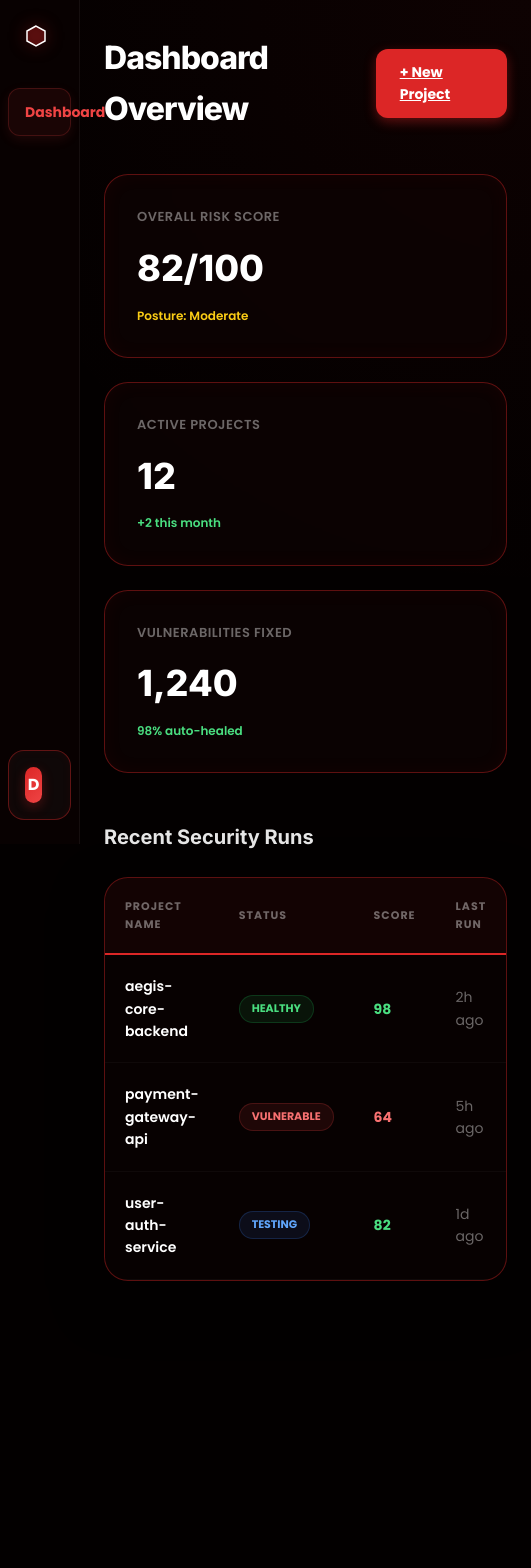
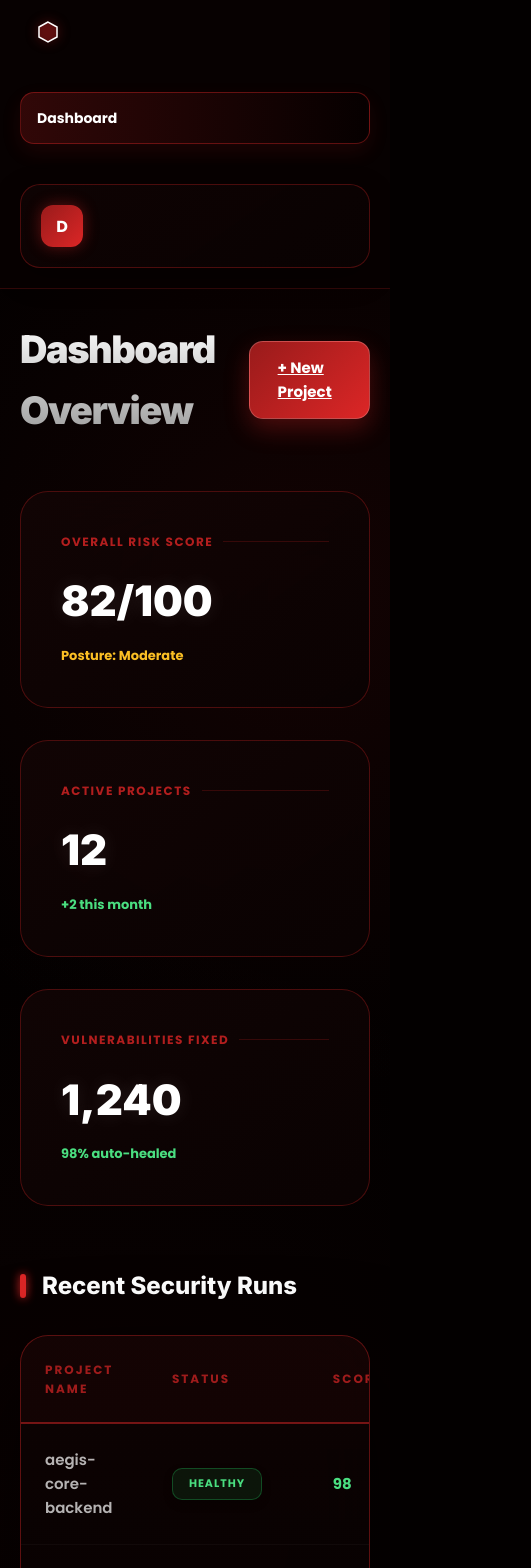
Before and after one commit to langss1/Aegisv2, a Next.js app in the folder aegis-teaser/: page /dashboard in a window 390 px wide. Shown: the top 1568 px of the page, 531 px wide, since content can reach past the window. Before the commit the page ends 1313 px from the top, so only its background shows below. Built offline with nearby package versions, Linux system fonts and the light colour scheme.

Commit message:
style: full premium dashboard redesign with dynamic gradients and responsive animations

```diff
--- a/aegis-teaser/src/app/dashboard/dashboard.module.css
+++ b/aegis-teaser/src/app/dashboard/dashboard.module.css
@@ -1,20 +1,21 @@
 .container {
   display: flex;
   min-height: 100vh;
-  background: #030000;
+  background: #020000;
   color: white;
   font-family: var(--font-poppins), sans-serif;
+  overflow-x: hidden;
 }
 
-/* Sidebar */
+/* Sidebar Refined */
 .sidebar {
-  width: 260px;
-  background: rgba(10, 2, 2, 0.8);
-  border-right: 1px solid rgba(255, 255, 255, 0.05);
+  width: 280px;
+  background: rgba(8, 2, 2, 0.9);
+  border-right: 1px solid rgba(220, 38, 38, 0.2);
   display: flex;
   flex-direction: column;
-  padding: 32px 16px;
-  backdrop-filter: blur(20px);
+  padding: 40px 20px;
+  backdrop-filter: blur(40px);
   position: sticky;
   top: 0;
   height: 100vh;
@@ -24,196 +25,270 @@
 .logo {
   display: flex;
   align-items: center;
-  gap: 12px;
-  padding: 0 16px 40px;
+  gap: 14px;
+  padding: 0 16px 48px;
   text-decoration: none;
   color: white;
   font-family: var(--font-inter), sans-serif;
-  font-weight: 800;
-  font-size: 20px;
-  letter-spacing: 1px;
+  font-weight: 900;
+  font-size: 24px;
+  letter-spacing: -1px;
 }
 
 .logo svg {
-  filter: drop-shadow(0 0 8px rgba(220, 38, 38, 0.5));
+  filter: drop-shadow(0 0 10px #dc2626);
+  animation: pulse-glow 3s infinite;
+}
+
+@keyframes pulse-glow {
+  0% { filter: drop-shadow(0 0 5px rgba(220, 38, 38, 0.5)); }
+  50% { filter: drop-shadow(0 0 15px rgba(220, 38, 38, 0.8)); }
+  100% { filter: drop-shadow(0 0 5px rgba(220, 38, 38, 0.5)); }
 }
 
 .nav { flex: 1; }
 
-.navGroup { margin-bottom: 32px; }
+.navGroup { margin-bottom: 40px; }
 
 .navTitle {
   font-size: 11px;
-  font-weight: 700;
-  color: rgba(255, 255, 255, 0.3);
+  font-weight: 800;
+  color: rgba(220, 38, 38, 0.6);
   text-transform: uppercase;
-  letter-spacing: 1.5px;
-  padding: 0 16px 16px;
+  letter-spacing: 2px;
+  padding: 0 16px 20px;
 }
 
 .navItem {
+  position: relative;
   display: block;
-  padding: 12px 16px;
-  color: rgba(255, 255, 255, 0.5);
+  padding: 14px 16px;
+  color: rgba(255, 255, 255, 0.4);
   text-decoration: none;
   font-size: 14px;
-  font-weight: 500;
-  border-radius: 12px;
-  transition: all 0.3s ease;
-  margin-bottom: 4px;
+  font-weight: 600;
+  border-radius: 14px;
+  transition: all 0.4s cubic-bezier(0.4, 0, 0.2, 1);
+  margin-bottom: 6px;
+  border: 1px solid transparent;
 }
 
 .navItem:hover {
   color: white;
   background: rgba(255, 255, 255, 0.03);
-  transform: translateX(4px);
+  transform: translateX(6px);
+  border-color: rgba(220, 38, 38, 0.1);
 }
 
 .navItemActive {
   display: block;
-  padding: 12px 16px;
-  color: #ef4444;
+  padding: 14px 16px;
+  color: white;
   text-decoration: none;
   font-size: 14px;
   font-weight: 700;
-  background: rgba(239, 68, 68, 0.08);
-  border: 1px solid rgba(239, 68, 68, 0.2);
-  border-radius: 12px;
-  margin-bottom: 4px;
-  box-shadow: 0 4px 12px rgba(239, 68, 68, 0.1);
+  background: linear-gradient(90deg, rgba(220, 38, 38, 0.2), transparent);
+  border: 1px solid rgba(220, 38, 38, 0.4);
+  border-radius: 14px;
+  margin-bottom: 6px;
+  box-shadow: 0 8px 20px rgba(220, 38, 38, 0.1);
+  position: relative;
+}
+
+.navItemActive::before {
+  content: '';
+  position: absolute;
+  left: 0;
+  top: 20%;
+  bottom: 20%;
+  width: 3px;
+  background: #dc2626;
+  border-radius: 0 4px 4px 0;
+  box-shadow: 0 0 10px #dc2626;
 }
 
 .user {
   display: flex;
   align-items: center;
-  gap: 12px;
-  padding: 16px;
-  background: rgba(255, 255, 255, 0.03);
-  border-radius: 16px;
-  border: 1px solid rgba(220, 38, 38, 0.4);
-  box-shadow: inset 0 0 10px rgba(220, 38, 38, 0.05);
+  gap: 14px;
+  padding: 20px;
+  background: linear-gradient(145deg, rgba(20, 5, 5, 0.6), rgba(10, 2, 2, 0.8));
+  border-radius: 20px;
+  border: 1px solid rgba(220, 38, 38, 0.3);
+  box-shadow: 0 10px 30px rgba(0, 0, 0, 0.3);
 }
 
 .avatar {
-  width: 36px;
-  height: 36px;
-  background: linear-gradient(135deg, #dc2626, #ef4444);
-  border-radius: 10px;
+  width: 42px;
+  height: 42px;
+  background: linear-gradient(135deg, #991b1b, #dc2626);
+  border-radius: 12px;
   display: flex;
   align-items: center;
   justify-content: center;
-  font-weight: 800;
+  font-weight: 900;
   color: white;
-  box-shadow: 0 4px 12px rgba(220, 38, 38, 0.3);
+  box-shadow: 0 0 15px rgba(220, 38, 38, 0.4);
 }
 
-.userName { font-size: 14px; font-weight: 700; }
-.userRole { font-size: 11px; color: rgba(255, 255, 255, 0.4); }
-
-/* Main Content */
+/* Main Content with Dynamic Backgrounds */
 .main {
   flex: 1;
-  padding: 48px;
-  background: radial-gradient(circle at top right, rgba(220, 38, 38, 0.05), transparent 600px);
+  padding: 60px;
+  background: radial-gradient(circle at 80% 20%, rgba(220, 38, 38, 0.08), transparent 500px),
+              radial-gradient(circle at 20% 80%, rgba(220, 38, 38, 0.04), transparent 600px);
   position: relative;
+  animation: bg-fade 2s ease-out;
+}
+
+@keyframes bg-fade {
+  from { opacity: 0; transform: scale(0.98); }
+  to { opacity: 1; transform: scale(1); }
 }
 
 .contentHeader {
   display: flex;
   justify-content: space-between;
   align-items: center;
-  margin-bottom: 40px;
+  margin-bottom: 50px;
 }
 
 .title {
   font-family: var(--font-inter), sans-serif;
-  font-size: 32px;
-  font-weight: 800;
-  letter-spacing: -1px;
+  font-size: 38px;
+  font-weight: 900;
+  letter-spacing: -1.5px;
+  background: linear-gradient(to bottom, #fff, #999);
+  -webkit-background-clip: text;
+  -webkit-text-fill-color: transparent;
 }
 
 .newProjectBtn {
-  background: #dc2626;
+  background: linear-gradient(135deg, #991b1b, #dc2626);
   color: white;
-  border: none;
-  padding: 12px 24px;
-  border-radius: 12px;
-  font-weight: 700;
-  font-size: 14px;
+  border: 1px solid rgba(255, 255, 255, 0.2);
+  padding: 14px 28px;
+  border-radius: 14px;
+  font-weight: 800;
+  font-size: 15px;
   cursor: pointer;
-  transition: all 0.3s ease;
-  box-shadow: 0 4px 12px rgba(220, 38, 38, 0.4);
+  transition: all 0.4s cubic-bezier(0.4, 0, 0.2, 1);
+  box-shadow: 0 10px 25px rgba(220, 38, 38, 0.3);
 }
 
 .newProjectBtn:hover {
-  background: #ef4444;
-  transform: translateY(-2px);
-  box-shadow: 0 8px 20px rgba(220, 38, 38, 0.6);
+  transform: translateY(-4px) scale(1.05);
+  box-shadow: 0 15px 40px rgba(220, 38, 38, 0.5);
+  filter: brightness(1.2);
 }
 
-/* Stats Cards */
+/* Stats Cards with Rich Gradients */
 .statsGrid {
   display: grid;
-  grid-template-columns: repeat(auto-fit, minmax(280px, 1fr));
-  gap: 24px;
-  margin-bottom: 48px;
+  grid-template-columns: repeat(auto-fit, minmax(300px, 1fr));
+  gap: 32px;
+  margin-bottom: 60px;
 }
 
 .statCard {
-  background: rgba(15, 3, 3, 0.7);
-  border: 1px solid rgba(220, 38, 38, 0.4);
-  border-radius: 24px;
-  padding: 32px;
-  backdrop-filter: blur(10px);
-  transition: all 0.3s ease;
+  background: linear-gradient(145deg, rgba(20, 5, 5, 0.8), rgba(10, 2, 2, 0.95));
+  border: 1px solid rgba(220, 38, 38, 0.3);
+  border-radius: 28px;
+  padding: 40px;
+  backdrop-filter: blur(20px);
+  transition: all 0.5s cubic-bezier(0.4, 0, 0.2, 1);
   position: relative;
-  box-shadow: inset 0 0 20px rgba(220, 38, 38, 0.05);
+  overflow: hidden;
+}
+
+.statCard::before {
+  content: '';
+  position: absolute;
+  top: 0;
+  left: 0;
+  right: 0;
+  height: 2px;
+  background: linear-gradient(90deg, transparent, #dc2626, transparent);
+  opacity: 0;
+  transition: opacity 0.4s ease;
 }
 
 .statCard:hover {
-  border-color: #dc2626;
-  transform: translateY(-4px);
-  background: rgba(25, 5, 5, 0.9);
-  box-shadow: 0 15px 40px rgba(220, 38, 38, 0.15),
-              inset 0 0 30px rgba(220, 38, 38, 0.1);
+  border-color: rgba(220, 38, 38, 0.6);
+  transform: translateY(-10px);
+  background: linear-gradient(145deg, rgba(30, 8, 8, 0.9), rgba(15, 3, 3, 0.98));
+  box-shadow: 0 30px 60px rgba(0, 0, 0, 0.8),
+              0 0 30px rgba(220, 38, 38, 0.15);
 }
 
+.statCard:hover::before { opacity: 1; }
+
 .statLabel {
-  font-size: 13px;
-  color: rgba(255, 255, 255, 0.4);
-  font-weight: 600;
+  font-size: 12px;
+  color: rgba(220, 38, 38, 0.8);
+  font-weight: 800;
   text-transform: uppercase;
-  letter-spacing: 0.5px;
-  margin-bottom: 12px;
+  letter-spacing: 1.5px;
+  margin-bottom: 16px;
+  display: flex;
+  align-items: center;
+  gap: 10px;
+}
+
+.statLabel::after {
+  content: '';
+  flex: 1;
+  height: 1px;
+  background: rgba(220, 38, 38, 0.2);
 }
 
 .statValue {
   font-family: var(--font-inter), sans-serif;
-  font-size: 36px;
-  font-weight: 800;
-  margin-bottom: 8px;
+  font-size: 42px;
+  font-weight: 900;
+  margin-bottom: 12px;
+  color: white;
+  text-shadow: 0 0 20px rgba(255, 255, 255, 0.1);
 }
 
-.statTrend { font-size: 12px; font-weight: 600; }
+.statTrend {
+  font-size: 13px;
+  font-weight: 700;
+  display: flex;
+  align-items: center;
+  gap: 8px;
+}
 .trendUp { color: #4ade80; }
-.trendWarning { color: #facc15; }
+.trendWarning { color: #fbbf24; }
 
-/* Tables */
+/* Enhanced Table Container */
 .sectionTitle {
   font-family: var(--font-inter), sans-serif;
-  font-size: 20px;
-  font-weight: 700;
-  margin-bottom: 24px;
-  color: rgba(255, 255, 255, 0.9);
+  font-size: 24px;
+  font-weight: 800;
+  margin-bottom: 30px;
+  color: white;
+  display: flex;
+  align-items: center;
+  gap: 16px;
+}
+
+.sectionTitle::before {
+  content: '';
+  width: 6px;
+  height: 24px;
+  background: #dc2626;
+  border-radius: 4px;
+  box-shadow: 0 0 10px #dc2626;
 }
 
 .tableContainer {
-  background: rgba(10, 2, 2, 0.7);
+  background: linear-gradient(180deg, rgba(15, 3, 3, 0.8), rgba(5, 1, 1, 0.95));
   border: 1px solid rgba(220, 38, 38, 0.4);
-  border-radius: 24px;
+  border-radius: 28px;
   overflow: hidden;
-  backdrop-filter: blur(10px);
-  box-shadow: 0 20px 50px rgba(0, 0, 0, 0.5);
+  backdrop-filter: blur(30px);
+  box-shadow: 0 40px 100px rgba(0, 0, 0, 0.8);
 }
 
 .table {
@@ -223,40 +298,59 @@
 }
 
 .table th {
-  padding: 20px;
-  font-size: 11px;
+  padding: 24px;
+  font-size: 12px;
   text-transform: uppercase;
-  letter-spacing: 1px;
-  color: rgba(255, 255, 255, 0.4);
-  border-bottom: 2px solid #dc2626;
-  background: rgba(220, 38, 38, 0.05);
+  letter-spacing: 2px;
+  color: rgba(220, 38, 38, 0.7);
+  font-weight: 800;
+  background: rgba(220, 38, 38, 0.03);
+  border-bottom: 2px solid rgba(220, 38, 38, 0.5);
 }
 
 .table td {
-  padding: 20px;
-  font-size: 14px;
+  padding: 24px;
+  font-size: 15px;
+  color: rgba(255, 255, 255, 0.7);
   border-bottom: 1px solid rgba(255, 255, 255, 0.03);
+  transition: all 0.3s ease;
 }
 
 .table tr:hover td {
-  background: rgba(255, 255, 255, 0.02);
+  background: rgba(220, 38, 38, 0.05);
+  color: white;
 }
 
 .statusBadge {
   display: inline-flex;
-  padding: 4px 12px;
-  border-radius: 999px;
+  padding: 6px 16px;
+  border-radius: 10px;
   font-size: 11px;
-  font-weight: 700;
+  font-weight: 800;
   text-transform: uppercase;
+  letter-spacing: 1px;
+  box-shadow: 0 4px 10px rgba(0, 0, 0, 0.2);
 }
 
-.statusHealthy { background: rgba(34, 197, 94, 0.1); color: #4ade80; border: 1px solid rgba(34, 197, 94, 0.2); }
-.statusVulnerable { background: rgba(239, 68, 68, 0.1); color: #f87171; border: 1px solid rgba(239, 68, 68, 0.2); }
-.statusTesting { background: rgba(59, 130, 246, 0.1); color: #60a5fa; border: 1px solid rgba(59, 130, 246, 0.2); }
+.statusHealthy { background: rgba(34, 197, 94, 0.1); color: #4ade80; border: 1px solid rgba(34, 197, 94, 0.3); }
+.statusVulnerable { background: rgba(239, 68, 68, 0.1); color: #f87171; border: 1px solid rgba(239, 68, 68, 0.3); }
+.statusTesting { background: rgba(59, 130, 246, 0.1); color: #60a5fa; border: 1px solid rgba(59, 130, 246, 0.3); }
 
-@media (max-width: 1024px) {
-  .sidebar { width: 80px; padding: 24px 8px; }
+/* Animation Keyframes */
+@keyframes slide-in {
+  from { opacity: 0; transform: translateX(-20px); }
+  to { opacity: 1; transform: translateX(0); }
+}
+
+@media (max-width: 1100px) {
+  .sidebar { width: 90px; padding: 30px 10px; }
   .logo span, .navTitle, .navItem, .userName, .userRole { display: none; }
-  .main { padding: 32px 24px; }
+  .main { padding: 40px 30px; }
+  .navItemActive::before { display: none; }
 }
+
+@media (max-width: 768px) {
+  .container { flex-direction: column; }
+  .sidebar { width: 100%; height: auto; border-right: none; border-bottom: 1px solid rgba(220, 38, 38, 0.2); padding: 20px; }
+  .main { padding: 30px 20px; }
+}
```
